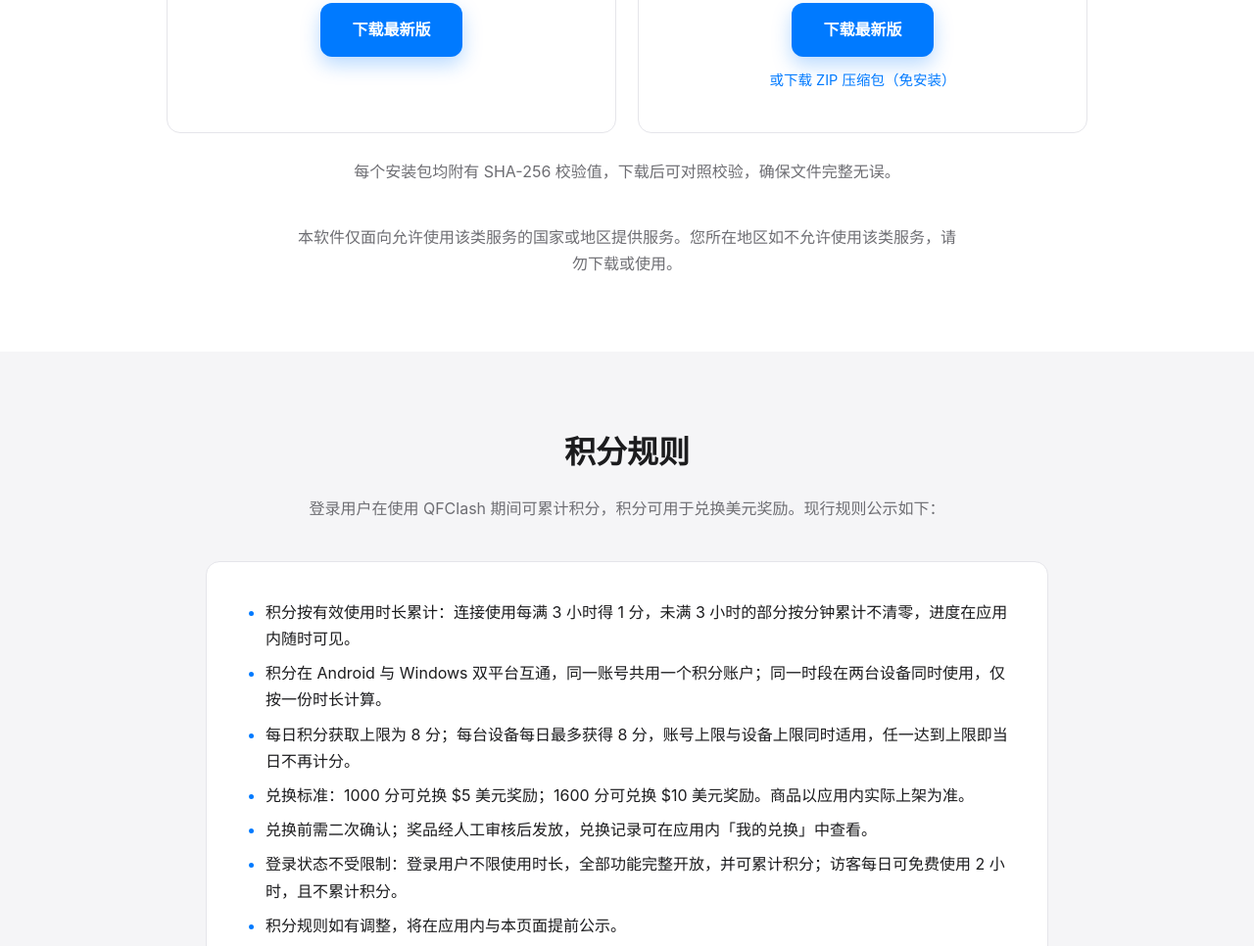
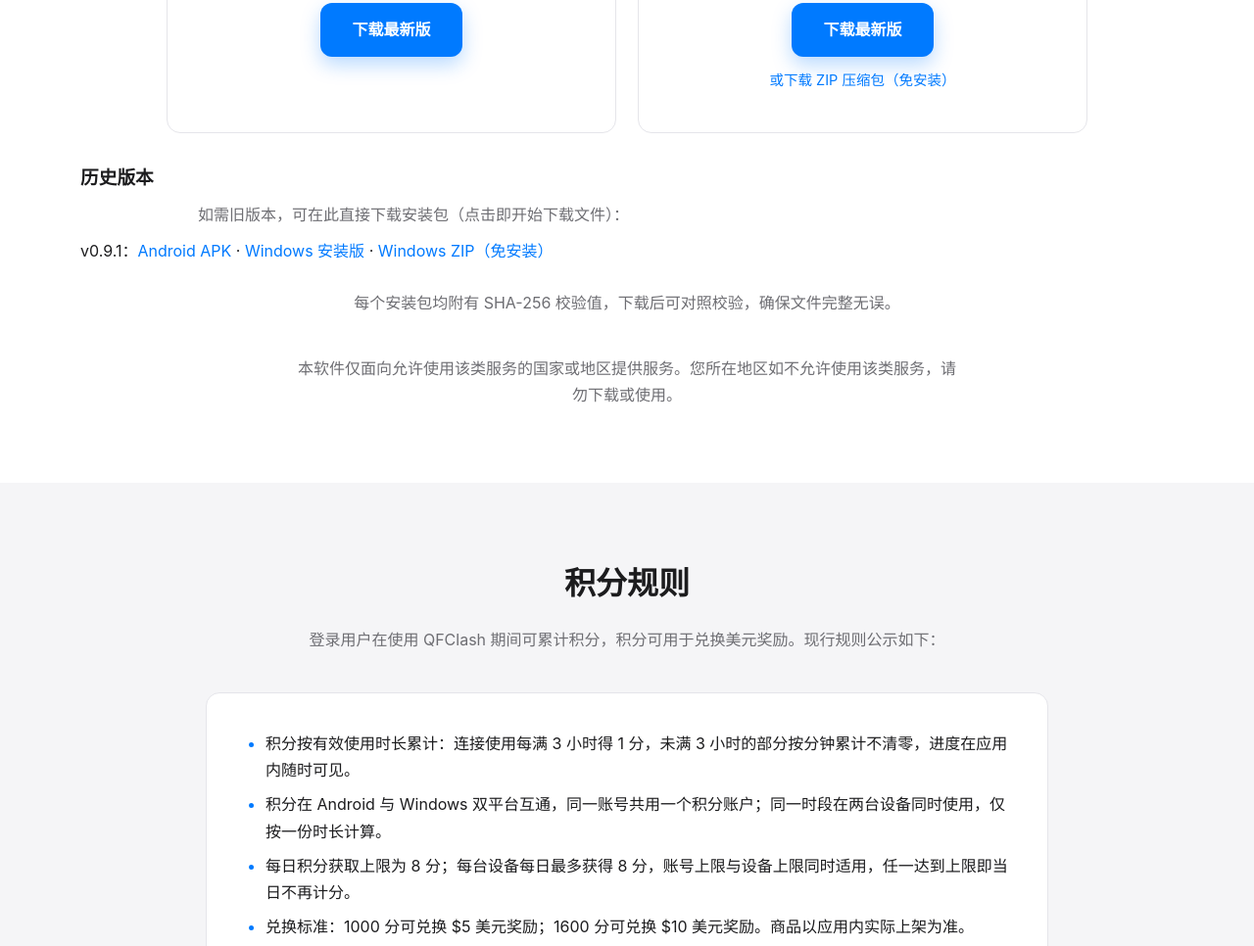
Before and after one commit to a718983610-sys/qfclash-website, a plain HTML site: page index.html in a window 1280 px wide. Shown: the part 3192-4158 px from the top of the page at 98% size. Drawn offline with Linux system fonts and the light colour scheme; no server answers.

Commit message:
官网下载全改直下：新增历史版本区（v0.9.1 三件直下链接），全站下载链接统一为 releases/download 直下形式，不跳仓库

```diff
--- a/assets/app.js
+++ b/assets/app.js
@@ -46,6 +46,7 @@ const I18N = {
     dl_btn_android: "下载最新版", dl_btn_windows: "下载最新版", dl_zip_alt: "或下载 ZIP 压缩包（免安装）",
     dl_safe: "每个安装包均附有 SHA-256 校验值，下载后可对照校验，确保文件完整无误。",
     dl_region: "本软件仅面向允许使用该类服务的国家或地区提供服务。您所在地区如不允许使用该类服务，请勿下载或使用。",
+    dl_hist_t: "历史版本", dl_hist_p: "如需旧版本，可在此直接下载安装包（点击即开始下载文件）：",
     points_title: "积分规则",
     points_sub: "登录用户在使用 QFClash 期间可累计积分，积分可用于兑换美元奖励。现行规则公示如下：",
     r1: "积分按有效使用时长累计：连接使用每满 3 小时得 1 分，未满 3 小时的部分按分钟累计不清零，进度在应用内随时可见。",
@@ -110,6 +111,7 @@ const I18N = {
     dl_btn_android: "Download Latest", dl_btn_windows: "Download Latest", dl_zip_alt: "Or download the ZIP package (portable)",
     dl_safe: "Every package is published together with its SHA-256 checksum, which you may verify after downloading to confirm the file is complete and unmodified.",
     dl_region: "This software is offered only in countries and regions where the use of such services is permitted. If the use of such services is not permitted in your region, please do not download or use this software.",
+    dl_hist_t: "Previous Versions", dl_hist_p: "If you need an older version, download its package directly here (clicking starts the file download immediately):",
     points_title: "Points Rules",
     points_sub: "Signed-in users earn points while using QFClash, and points can be redeemed for USD rewards. The current rules are published below:",
     r1: "Points accrue by effective usage time: 1 point for every full 3 hours of connected use. Partial time is accumulated by the minute and never reset; progress is visible in the app at any time.",
--- a/index.html
+++ b/index.html
@@ -154,6 +154,11 @@
         <p style="margin-top:12px;margin-bottom:0"><a href="https://github.com/a718983610-sys/FlClash/releases/download/windows-v1.0.0/QFClash-Windows-v1.0.0.zip" rel="noopener" data-dl="windows-zip" data-i18n="dl_zip_alt">或下载 ZIP 压缩包（免安装）</a></p>
       </div>
     </div>
+    <div class="history reveal" style="margin-top:30px">
+      <h3 data-i18n="dl_hist_t" style="margin:0 0 8px">历史版本</h3>
+      <p class="sec-sub" style="margin:0 0 10px" data-i18n="dl_hist_p">如需旧版本，可在此直接下载安装包（点击即开始下载文件）：</p>
+      <p style="margin:0"><span>v0.9.1：</span><a href="https://github.com/a718983610-sys/FlClash/releases/download/android-v0.9.1/QFClash-Android-v0.9.1.apk" rel="noopener">Android APK</a> · <a href="https://github.com/a718983610-sys/FlClash/releases/download/windows-v0.9.1/QFClash-Windows-v0.9.1.exe" rel="noopener">Windows 安装版</a> · <a href="https://github.com/a718983610-sys/FlClash/releases/download/windows-v0.9.1/QFClash-Windows-v0.9.1.zip" rel="noopener">Windows ZIP（免安装）</a></p>
+    </div>
     <p class="sec-sub" style="margin-top:26px" data-i18n="dl_safe">每个安装包均附有 SHA-256 校验值，下载后可对照校验，确保文件完整无误。</p>
     <p class="sec-sub" style="margin-top:10px;margin-bottom:0" data-i18n="dl_region">本软件仅面向允许使用该类服务的国家或地区提供服务。您所在地区如不允许使用该类服务，请勿下载或使用。</p>
   </div>
```
